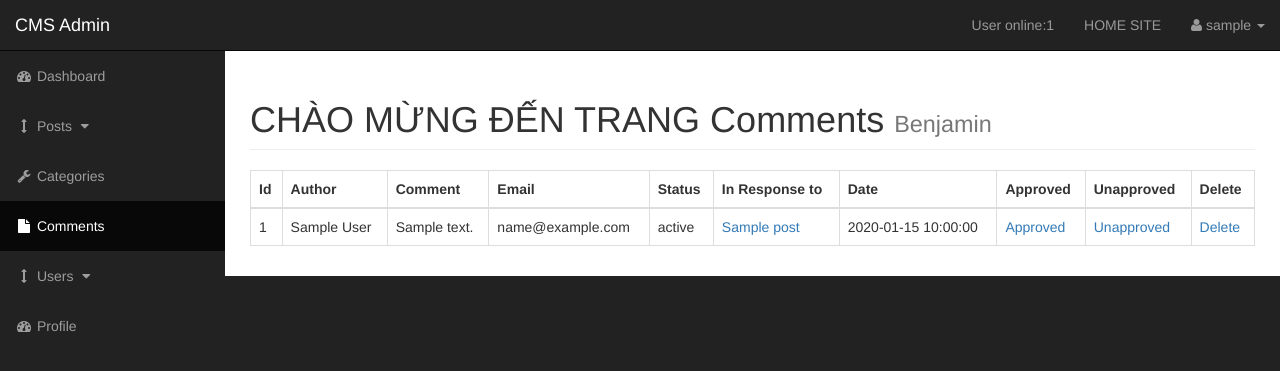
After one commit to Benjamincntt/CMSrepo, a PHP site: page /admin/post_comments.php?id=1 in a window 1280 px wide. The commit adds this page. Shown: the top 371 px of the page. Run offline with PHP 8.4, Linux system fonts and the light colour scheme; the visitor is signed in with stand-in values (Sample User, id 1); tables that the repository leaves empty or names only in its code hold one stand-in row (values such as "Sample post"); some libraries are stand-ins or nearby versions.

Commit message:
236:update comment, count comment, show comment of a post

```diff
--- /dev/null
+++ b/admin/css/styles.css
@@ -0,0 +1,22 @@
+#load-screen {
+    background: url(../images/header-back.png);
+    position: fixed;
+    z-index: 10000;
+    top:0px;
+    width: 100%;
+    height: 1600px;
+
+    }
+
+
+    #loading {
+
+    width: 500px;
+    height: 500px;
+    margin: 10% auto;
+    background: url(../images/loader.gif);
+    background-size: 40%;
+    background-repeat: no-repeat;
+    background-position: center;
+
+    }
--- a/admin/includes/edit_user.php
+++ b/admin/includes/edit_user.php
@@ -31,7 +31,6 @@ if(isset($_GET['user_id'])){
         $db_user_password = $row['user_password'];
             if($db_user_password!= $user_password){
                 $hashed_password = password_hash($user_password,PASSWORD_BCRYPT,array('cost'=>12));
-
             }
         $query = "UPDATE users SET ";
         $query .="user_firstname  = '{$user_firstname}', ";
--- /dev/null
+++ b/admin/post_comments.php
@@ -0,0 +1,98 @@
+<?php include "includes/admin_header.php";?>
+    <div id="wrapper">
+        <?php include "includes/admin_navigation.php";?>
+        <div id="page-wrapper">
+
+            <div class="container-fluid">
+
+                <!-- Page Heading -->
+                <div class="row">
+                    <div class="col-lg-12">
+                    <h1 class="page-header">
+                    CHÀO MỪNG ĐẾN TRANG Comments
+                        <small>Benjamin</small>
+                    </h1>
+
+                    <table class="table table-bordered table-hover">
+                        <thead>
+                            <tr>
+                                <th> Id</th>
+                                <th> Author</th>
+                                <th> Comment</th>
+                                <th> Email</th>
+                                <th> Status</th>
+                                <th> In Response to</th>
+                                <th> Date</th>
+                                <th> Approved</th>
+                                <th> Unapproved</th>
+                                <th> Delete</th>
+                            </tr>
+                        </thead>
+                        <tbody>
+                        <?php
+                        $query = "SELECT * FROM comments WHERE comment_post_id = " . mysqli_real_escape_string($connection, $_GET['id']) ."";
+                        $select_comments = mysqli_query($connection, $query);
+                        while($row = mysqli_fetch_assoc($select_comments)){
+                            $comment_id = $row['comment_id'];
+                            $comment_post_id = $row['comment_post_id'];
+                            $comment_author = $row['comment_author'];
+                            $comment_content = $row['comment_content'];
+                            $comment_email = $row['comment_email'];
+                            $comment_status = $row['comment_status'];
+                            $comment_date = $row['comment_date'];
+                            echo "<tr>";
+                            echo "<td>$comment_id</td>";
+                            echo "<td>$comment_author</td>";
+                            echo "<td>$comment_content</td>";
+                            echo "<td>$comment_email</td>";
+                            echo "<td>$comment_status</td>";
+                            $query = "SELECT * FROM posts WHERE post_id = $comment_post_id ";
+                            $select_post_id_query = mysqli_query($connection,$query);
+                            if(mysqli_num_rows($select_post_id_query)==0){
+                                echo "<td></td>";
+                            }else{
+                                While($row = mysqli_fetch_assoc($select_post_id_query)){
+                                    $post_id = $row['post_id'];
+                                    $post_title = $row['post_title'];
+                                    echo "<td><a href='../post.php?p_id=$post_id'>$post_title</a></td>";
+                                }
+                            }
+                            echo "<td>$comment_date</td>";
+                            echo "<td><a href='post_comments.php?approved={$comment_id}'>Approved</a></td>";
+                            echo "<td><a href='post_comments.php?unapproved={$comment_id}'>Unapproved</a></td>";
+                            echo "<td><a href='post_comments.php?delete=$comment_id&id=" . $_GET['id'] . "'>Delete</a></td>";
+                            echo "</tr>";
+                        }
+                        ?>
+
+                    </tbody>
+                    </table>
+                    <?php
+                        if(isset($_GET['approved'])){
+                            $the_comment_id = $_GET['approved'];
+                            $query = "UPDATE comments set comment_status= 'approved' WHERE comment_id = {$the_comment_id}";
+                            $approved_comment_query = mysqli_query($connection, $query);
+                        }
+
+                        if(isset($_GET['unapproved'])){
+                            $the_comment_id = $_GET['unapproved'];
+                            $query = "UPDATE comments set comment_status= 'unapproved' WHERE comment_id = {$the_comment_id}";
+                            $unapproved_comment_query = mysqli_query($connection, $query);
+                        }
+
+                        if(isset($_GET['delete'])){
+                            $the_comment_id = $_GET['delete'];
+                            $query = "DELETE FROM comments WHERE comment_id = {$the_comment_id}";
+                            $delete_query = mysqli_query($connection, $query);
+                        }
+                    ?>
+                     </div>
+                </div>
+                <!-- /.row -->
+
+            </div>
+            <!-- /.container-fluid -->
+
+        </div>
+        <!-- /#page-wrapper -->
+        <?php include "includes/admin_footer.php";?>
--- /dev/null
+++ b/css/styles.css
@@ -0,0 +1,4 @@
+.pager li .active_link{
+    /* background: #000 !important; */
+
+}
--- a/post.php
+++ b/post.php
@@ -63,9 +63,9 @@
                             die('QUERY FAILED' . mysqli_error($connection));
                         }
 
-                        $query = "UPDATE posts set post_comment_count = post_comment_count + 1 ";
-                        $query .= "WHERE post_id = $the_post_id ";
-                        $update_comment_count = mysqli_query($connection,$query);
+                        // $query = "UPDATE posts set post_comment_count = post_comment_count + 1 ";
+                        // $query .= "WHERE post_id = $the_post_id ";
+                        // $update_comment_count = mysqli_query($connection,$query);
                         //215 redirect(location:"/cmsPHP/post.php?p_id=$the_post_id");
                     }else{
                         echo "<script>alert('Fields cannot be empty ')</script>" ;
--- /dev/null
+++ b/test.php
@@ -0,0 +1,4 @@
+<?php
+    echo password_hash('secret',PASSWORD_DEFAULT, array('cost' => 10));
+
+?>
```
Also changed, not shown: admin/includes/view_all_post.php (+11 -1 lines), author_posts.php (added, +83 -0 lines), index_old.php (added, +59 -0 lines), admin/images/header-back.png (added), admin/images/loader.gif (added), images/download.jpg (added), images/noru.webp (added), images/photo-1-1664494179791698722495.webp (added).
